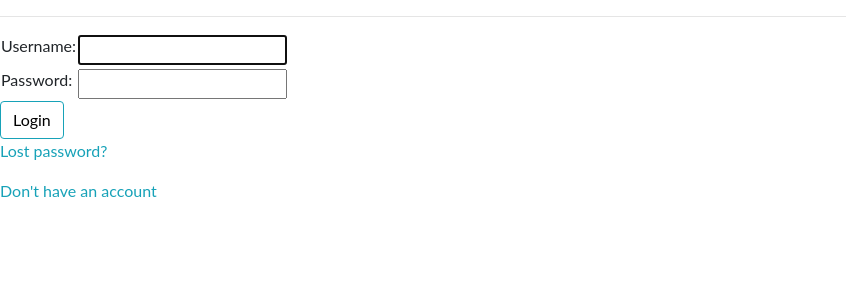
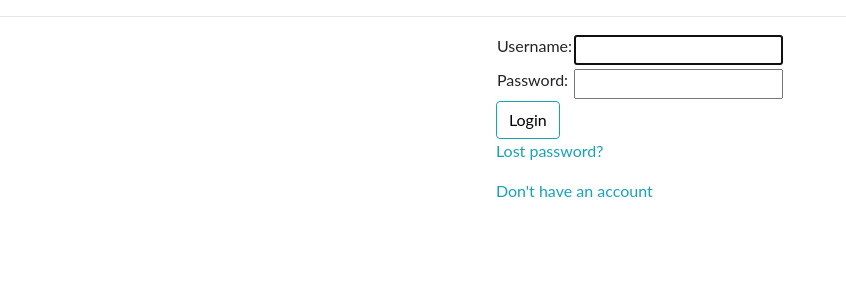
Before and after one commit to AveryBuescher/CapstoneProject-Team2, a Django app: page /accounts/login/ in a window 1280 px wide. Shown: the top 300 px of the page, without its empty margins (0-846 px from the left). Run offline with Django 3.2, Linux system fonts and the light colour scheme; some libraries are stand-ins or nearby versions.

Commit message:
Added initial redirect to /calendar, centered login elements, added avery superuser

```diff
--- a/cal/templates/registration/login.html
+++ b/cal/templates/registration/login.html
@@ -1,7 +1,9 @@
 {% extends "cal/base.html" %}
 
+
 {% block content %}
-
+<div style="text-align: center;">
+<div style="display:inline-block; text-align: left;">
   {% if form.errors %}
     <p>Your username and password didn't match. Please try again.</p>
   {% endif %}
@@ -34,6 +36,6 @@
   {# Assumes you setup the password_reset view in your URLconf #}
   <p><a href="{% url 'password_reset' %}">Lost password?</a></p>
   <p><a href="{% url 'cal:registerPage' %}">Don't have an account</a></p>
-
-
+</div>
+</div>
 {% endblock %}
--- a/cal/urls.py
+++ b/cal/urls.py
@@ -7,6 +7,7 @@ from . import views
 
 app_name = 'cal'
 urlpatterns = [
+    url(r'^$', login_required(views.CalendarView.as_view()), name='home'),
     url(r'^index/$', views.index, name='index'),
     url(r'^calendar/$', login_required(views.CalendarView.as_view()), name='calendar'),
     url(r'^event/new/$', views.event, name='event_new'),
```
Also changed, not shown: cal/static/cal/css/styles.css (line endings or trailing spaces), db.sqlite3.
